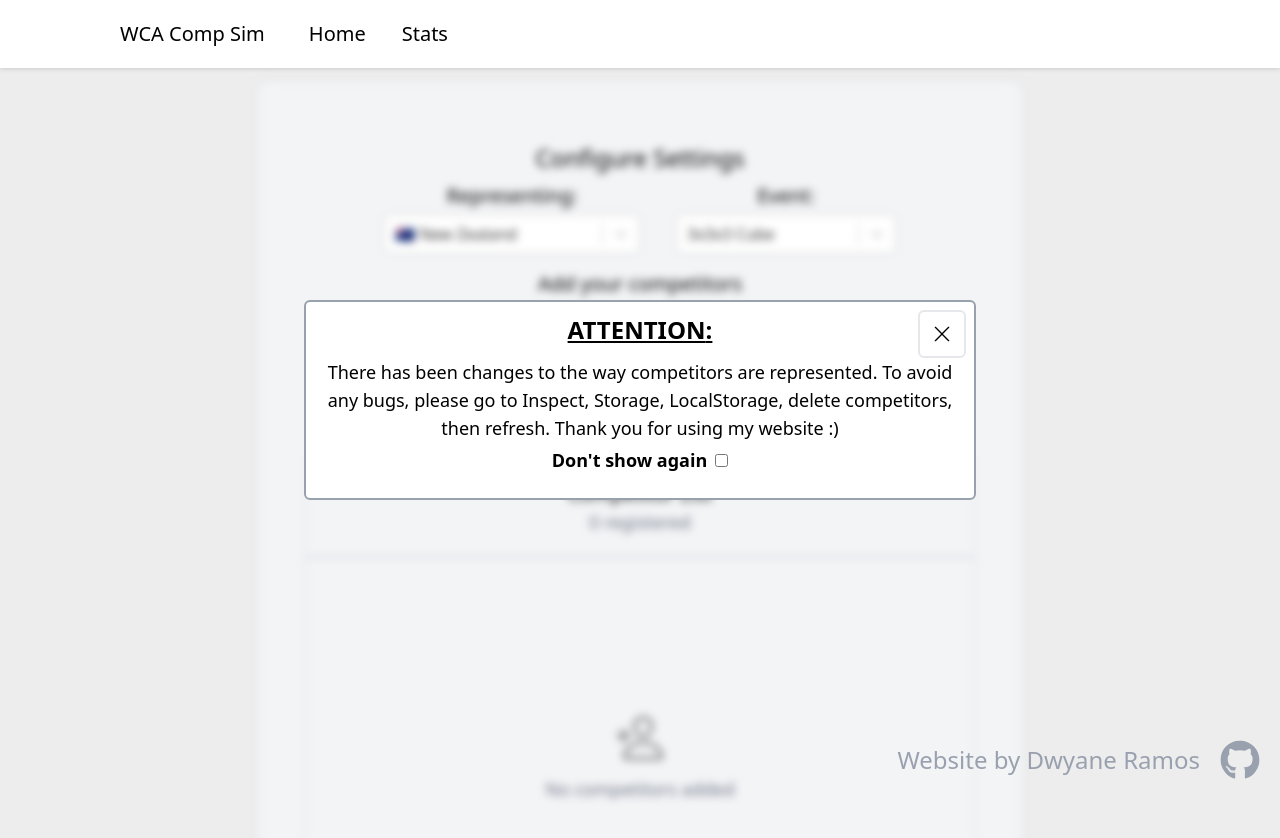
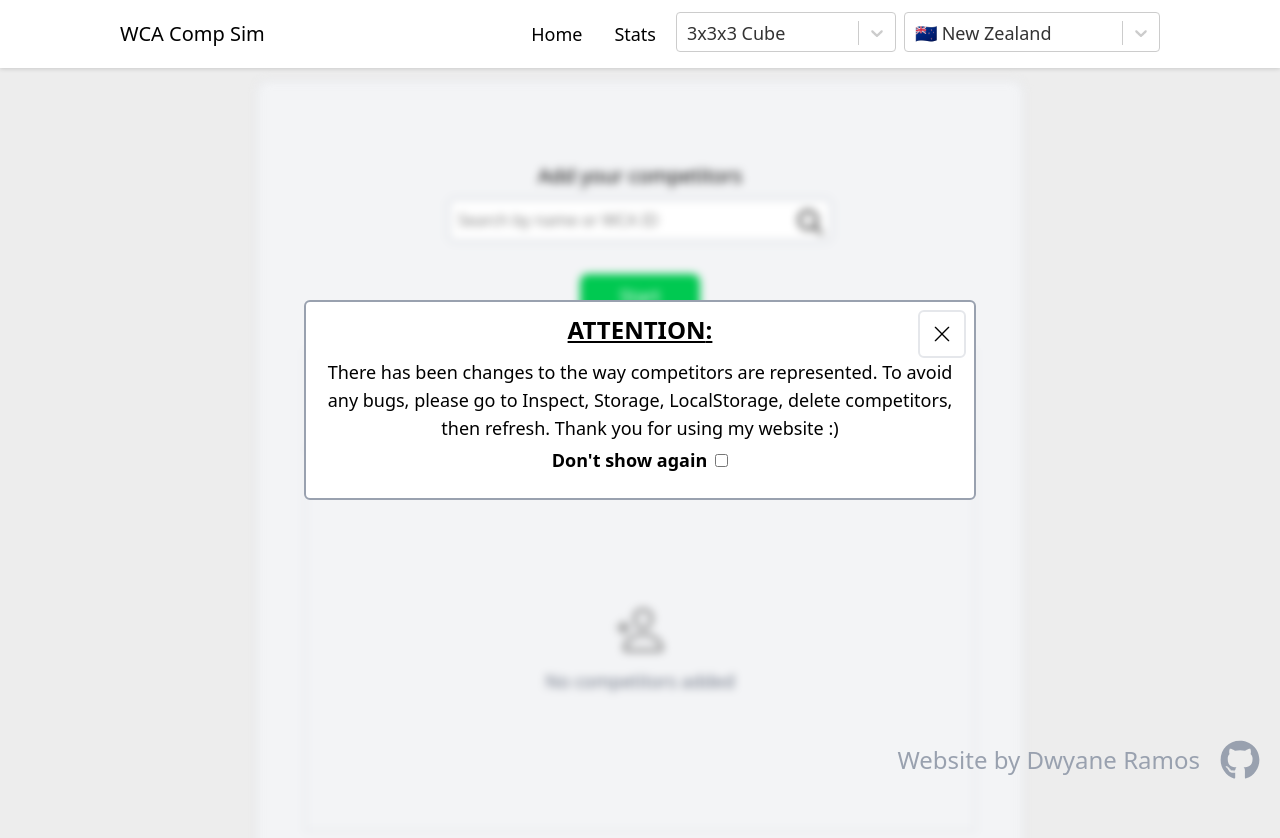
Before and after one commit to dwyaneramos/wca-comp-sim, a React (Vite) app: page / in a window 1280 px wide. Shown: the top 838 px of the page. Built offline with nearby package versions, Linux system fonts and the light colour scheme.

Commit message:
reverted configuration settings layout back to navbar. stats now graph most recent 10 averages

```diff
--- a/src/components/NavBar.jsx
+++ b/src/components/NavBar.jsx
@@ -1,4 +1,6 @@
 import {useState, useEffect} from "react";
+import {countryToFlag, countries} from "./services/nationality.js"
+import Select from "react-select"
 
 
 export const NavBar = ({changePage, disabledEventDropdown, setEvent, defaultEvent, setNationality, defaultNationality}) => {
@@ -6,7 +8,7 @@ export const NavBar = ({changePage, disabledEventDropdown, setEvent, defaultEven
 
 
   return (
-    <div className = "flex flex-col bg-white drop-shadow-sm sm:px-30 text-lg py-3 fixed top-0 w-screen z-100">
+    <div className = "flex flex-col sm:place-content-between bg-white drop-shadow-sm sm:px-30 text-lg py-3 fixed top-0 w-screen z-100">
 
       {isSmall &&
         <div className="flex flex-col justify-center items-center gap-2">
@@ -17,17 +19,26 @@ export const NavBar = ({changePage, disabledEventDropdown, setEvent, defaultEven
               <a href="" className="py-1 hover:bg-gray-200 transition py-2 px-3 rounded-md">Home</a>
               <a href="" onClick={()=>changePage("")} className="py-1 hover:bg-gray-200 transition py-2 px-3 rounded-md">Stats</a>
             </div>
+
+              <SelectEventDropdown disabled = {disabledEventDropdown} setEvent = {setEvent} defaultEvent={defaultEvent}/>
+          <NationalityDropdown disabled = {disabledEventDropdown} defaultNationality={defaultNationality} setNationality = {setNationality}/>
         </div>
 
 
       }
 
       {!isSmall &&
-        <div className = "flex text-xl gap-3">
-            <h1 className = " py-2 pr-5 ">WCA Comp Sim</h1>
+        <div className = "flex place-content-between">
+          <div>
+            <h1 className = "text-xl py-2 ">WCA Comp Sim</h1>
+          </div>
 
-            <a href="#" onClick={()=>changePage("Home")} className="hover:bg-gray-200 transition py-2 px-3 rounded-md">Home</a>
-            <a href="#" onClick={()=>changePage("Stats")}  className=" hover:bg-gray-200 transition py-2 px-3 rounded-md">Stats</a>
+          <div className = "flex flex-row gap-2">
+            <a href="#" onClick={()=>changePage("Home")} className="py-1 hover:bg-gray-200 transition py-2 px-3 rounded-md">Home</a>
+            <a href="#" onClick={()=>changePage("Stats")}  className="py-1 hover:bg-gray-200 transition py-2 px-3 rounded-md">Stats</a>
+          <SelectEventDropdown disabled = {disabledEventDropdown} setEvent = {setEvent} defaultEvent={defaultEvent}/>
+          <NationalityDropdown disabled = {disabledEventDropdown} defaultNationality={defaultNationality} setNationality = {setNationality}/>
+          </div>
         </div>
 
 
@@ -37,3 +48,49 @@ export const NavBar = ({changePage, disabledEventDropdown, setEvent, defaultEven
 
   )
 }
+
+const NationalityDropdown = ({disabled, defaultNationality, setNationality}) => {
+  const options =  Object.entries(countries).map(([id, c]) => ({value: id, label: `${c.flag} ${c.name}`}))
+  return (
+  <Select options={options} onChange={(option) => setNationality(option.value)} isDisabled={disabled}
+    defaultValue={{value : defaultNationality, label: `${countryToFlag(defaultNationality)} ${countries[defaultNationality].name}`}}
+    classNames={{
+        control: ({ isFocused }) => `w-3xs h-10`,
+
+      }}/>
+  )
+}
+
+
+
+const SelectEventDropdown = ({ disabled, setEvent, defaultEvent }) => {
+  const wcaEvents = [
+    { label: "3x3x3 Cube", value: "333" },
+    { label: "2x2x2 Cube", value: "222" },
+    { label: "4x4x4 Cube", value: "444" },
+    { label: "5x5x5 Cube", value: "555" },
+    { label: "6x6x6 Cube", value: "666" },
+    { label: "7x7x7 Cube", value: "777" },
+    { label: "3x3x3 Blindfolded", value: "333bf" },
+    { label: "3x3x3 Fewest Moves", value: "333fm" },
+    { label: "3x3x3 One-Handed", value: "333oh" },
+    { label: "Clock", value: "clock" },
+    { label: "Megaminx", value: "minx" },
+    { label: "Pyraminx", value: "pyram" },
+    { label: "Skewb", value: "skewb" },
+    { label: "Square-1", value: "sq1" },
+    { label: "4x4x4 Blindfolded", value: "444bf" },
+    { label: "5x5x5 Blindfolded", value: "555bf" },
+  ];
+  return (
+    <Select options = {wcaEvents} onChange = {(event) => setEvent(event.value)} isDisabled={disabled}
+      defaultValue = {{value : defaultEvent, label : wcaEvents.find((e) => e.value === defaultEvent).label}}
+      classNames = {{
+          control: ({isFocused}) => `w-55 h-10`,
+        }}
+
+    />
+
+
+  )
+}
--- a/src/components/sections/SelectCubers.jsx
+++ b/src/components/sections/SelectCubers.jsx
@@ -13,17 +13,6 @@ export const SelectCubers = ({changePage, setCompetitors, competitors, disableAp
     <div className= {`flex content-center justify-center   ${disableApp ? "blur-xs pointer-events-none": ""}`}>
       <div className ="flex flex-col mx-auto gap-2 bg-gray-100 items-center rounded-xl  border-2 border-gray-200
                         w-[95vw] h-full overflow-x-hidden pb-10 mt-20 sm:w-3xl ">
-        <h1 className="text-2xl pt-15 font-medium">Configure Settings</h1>
-        <div className="w-lg relative">
-          <div className="absolute z-2 right-0">
-            <h2 className="text-center text-xl font-medium mb-1">Event:</h2>
-            <SelectEventDropdown setEvent = {setEvent} defaultEvent={event}/>
-          </div>
-          <div className="absolute z-2 left-0">
-            <h2 className="text-center text-xl font-medium mb-1">Representing:</h2>
-            <NationalityDropdown defaultNationality={nationality} setNationality = {setNationality}/>
-          </div>
-        </div>
 
 
           <h1 className="text-xl pt-20 font-medium">Add your competitors</h1>
@@ -37,52 +26,6 @@ export const SelectCubers = ({changePage, setCompetitors, competitors, disableAp
     </div>
   )
 }
-const NationalityDropdown = ({defaultNationality, setNationality}) => {
-  const options =  Object.entries(countries).map(([id, c]) => ({value: id, label: `${c.flag} ${c.name}`}))
-  return (
-  <Select options={options} onChange={(option) => setNationality(option.value)}
-    defaultValue={{value : defaultNationality, label: `${countryToFlag(defaultNationality)} ${countries[defaultNationality].name}`}}
-    classNames={{
-        control: ({ isFocused }) => `w-3xs h-10`,
-
-      }}/>
-  )
-}
-
-
-
-const SelectEventDropdown = ({setEvent, defaultEvent }) => {
-  const wcaEvents = [
-    { label: "3x3x3 Cube", value: "333" },
-    { label: "2x2x2 Cube", value: "222" },
-    { label: "4x4x4 Cube", value: "444" },
-    { label: "5x5x5 Cube", value: "555" },
-    { label: "6x6x6 Cube", value: "666" },
-    { label: "7x7x7 Cube", value: "777" },
-    { label: "3x3x3 Blindfolded", value: "333bf" },
-    { label: "3x3x3 Fewest Moves", value: "333fm" },
-    { label: "3x3x3 One-Handed", value: "333oh" },
-    { label: "Clock", value: "clock" },
-    { label: "Megaminx", value: "minx" },
-    { label: "Pyraminx", value: "pyram" },
-    { label: "Skewb", value: "skewb" },
-    { label: "Square-1", value: "sq1" },
-    { label: "4x4x4 Blindfolded", value: "444bf" },
-    { label: "5x5x5 Blindfolded", value: "555bf" },
-  ];
-  return (
-    <Select options = {wcaEvents} onChange = {(event) => setEvent(event.value)}
-      defaultValue = {{value : defaultEvent, label : wcaEvents.find((e) => e.value === defaultEvent).label}}
-      classNames = {{
-          control: ({isFocused}) => `w-55 h-10`,
-        }}
-
-    />
-
-
-  )
-}
-
 const DisplayCompetitors = ({competitors, setCompetitors}) => {
 
   const removeCuber = (cuber) => {
--- a/src/components/sections/Stats.jsx
+++ b/src/components/sections/Stats.jsx
@@ -3,7 +3,7 @@ import {Chart as ChartJS} from "chart.js/auto"
 import {Bar, Line} from "react-chartjs-2"
 import {genSuffix, formatTime } from "../utils/helper.js"
 import {defaultStats} from "../services/competitors.js"
-import {DNF} from "../utils/constants.js"
+import {DNF, EVENT_AVERAGE_TYPE, EVENT_NAME_LOOKUP} from "../utils/constants.js"
 
 const NUM_RECENT_SOLVES = 25
 
@@ -81,25 +81,6 @@ const SolvesLineGraph = (props) => {
 export const Stats = (props) => {
   const event = props.event
   const setStats = props.setStats
-  const eventNameLookup = {
-  "333": "3x3x3 Cube",
-  "222": "2x2x2 Cube",
-  "444": "4x4x4 Cube",
-  "555": "5x5x5 Cube",
-  "666": "6x6x6 Cube",
-  "777": "7x7x7 Cube",
-  "333bf": "3x3x3 Blindfolded",
-  "333fm": "3x3x3 Fewest Moves",
-  "333oh": "3x3x3 One-Handed",
-  "clock": "Clock",
-  "minx": "Megaminx",
-  "pyram": "Pyraminx",
-  "skewb": "Skewb",
-  "sq1": "Square-1",
-  "444bf": "4x4x4 Blindfolded",
-  "555bf": "5x5x5 Blindfolded",
-  "333mbf": "3x3x3 Multi-Blind"
-}
   const stats = props.stats
   const eventStats = stats[event]
   const displayableData = [
@@ -117,6 +98,10 @@ export const Stats = (props) => {
     {
       data : eventStats.prSinHistory,
       title: "History of PR Singles"
+    },
+    {
+      data: eventStats.tenRecentAvgs,
+      title: "Most recent " + Math.min(10, eventStats.tenRecentAvgs.length) + " averages"
     }
   ]
   const [dataForGraphIndex, setDataForGraphIndex] = useState(0)
@@ -133,7 +118,7 @@ export const Stats = (props) => {
     <section className="mt-12 p-5 flex items-center flex-col gap-2">
       <h1 className = "bg-white w-2xl p-3 m-3 border-gray-200
         drop-shadow-md border-2 text-center font-medium text-3xl rounded-lg">
-        Competition Stats for {eventNameLookup[event]}</h1>
+        Competition Stats for {EVENT_NAME_LOOKUP[event]}</h1>
       <div className="grid grid-cols-5 gap-2 auto-rows-max w-full">
 
         <span className="col-span-1">
@@ -216,8 +201,10 @@ const CompSummaryStats = ({eventStats, event, times}) => {
   const roundedAvgPlacing = Math.round(eventStats.avgPlacing)
   const roundedAvgCompetitors = Math.round(eventStats.avgCompetitorsInRound)
 
+  const averageType = EVENT_AVERAGE_TYPE[event]
   const moXAo5 = eventStats.tenRecentAvgs.length == 0 ? "N/A" :
-    eventStats.tenRecentAvgs.includes(DNF) ? "DNF" : formatTime(eventStats.tenRecentAvgs.reduce((acc, curr) => acc + curr, 0 ) / eventStats.tenRecentAvgs.length)
+    eventStats.tenRecentAvgs.includes(DNF) ? "DNF" :
+      formatTime(eventStats.tenRecentAvgs.map((res)=>res.time).reduce((acc, curr) => acc + curr, 0 ) / eventStats.tenRecentAvgs.length)
 
   const mean = times.map((res) => res.time).reduce((acc, curr) => acc + curr, 0) / times.length
   console.log(mean)
@@ -237,7 +224,7 @@ const CompSummaryStats = ({eventStats, event, times}) => {
 
 
       <div className = "">
-        <h2 className = "text-gray-600">Mo{Math.min(10, eventStats.tenRecentAvgs.length)}Ao5</h2>
+        <h2 className = "text-gray-600">Mo{Math.min(10, eventStats.tenRecentAvgs.length)}{averageType}</h2>
         <p>{moXAo5}</p>
       </div>
 
--- a/src/components/utils/constants.js
+++ b/src/components/utils/constants.js
@@ -8,7 +8,6 @@ export const EVENTS = ["333",
                "777",
                "333bf",
                "333oh",
-               "333ft",
                "clock",
                "minx",
                "pyram",
@@ -17,6 +16,44 @@ export const EVENTS = ["333",
                "444bf",
                "555bf"]
 
+export const EVENT_NAME_LOOKUP = {
+  "333": "3x3x3 Cube",
+  "222": "2x2x2 Cube",
+  "444": "4x4x4 Cube",
+  "555": "5x5x5 Cube",
+  "666": "6x6x6 Cube",
+  "777": "7x7x7 Cube",
+  "333bf": "3x3x3 Blindfolded",
+  "333fm": "3x3x3 Fewest Moves",
+  "333oh": "3x3x3 One-Handed",
+  "clock": "Clock",
+  "minx": "Megaminx",
+  "pyram": "Pyraminx",
+  "skewb": "Skewb",
+  "sq1": "Square-1",
+  "444bf": "4x4x4 Blindfolded",
+  "555bf": "5x5x5 Blindfolded",
+  "333mbf": "3x3x3 Multi-Blind"
+}
+
+export const EVENT_AVERAGE_TYPE = {
+ "222": "Ao5",
+  "333": "Ao5",
+  "444": "Ao5",
+  "555": "Ao5",
+  "666": "Mo3",
+  "777": "Mo3",
+  "333oh": "Ao5",
+  "clock": "Ao5",
+  "minx": "Ao5",
+  "pyram": "Ao5",
+  "skewb": "Ao5",
+  "sq1": "Ao5",
+  "333bf": "Bo5",
+  "444bf": "Bo3",
+  "555bf": "Bo3",
+}
+
 export const PLAYER_ID = "Player"
 export const DNF = 999
 export const INVALID_TIMES = [-1, -2, 0]
```
Also changed, not shown: src/components/sections/Game.jsx (+10 -23 lines), src/components/services/competitors.js (+8 -1 lines), 1 other file (tests, documents, lock files or other folders).
